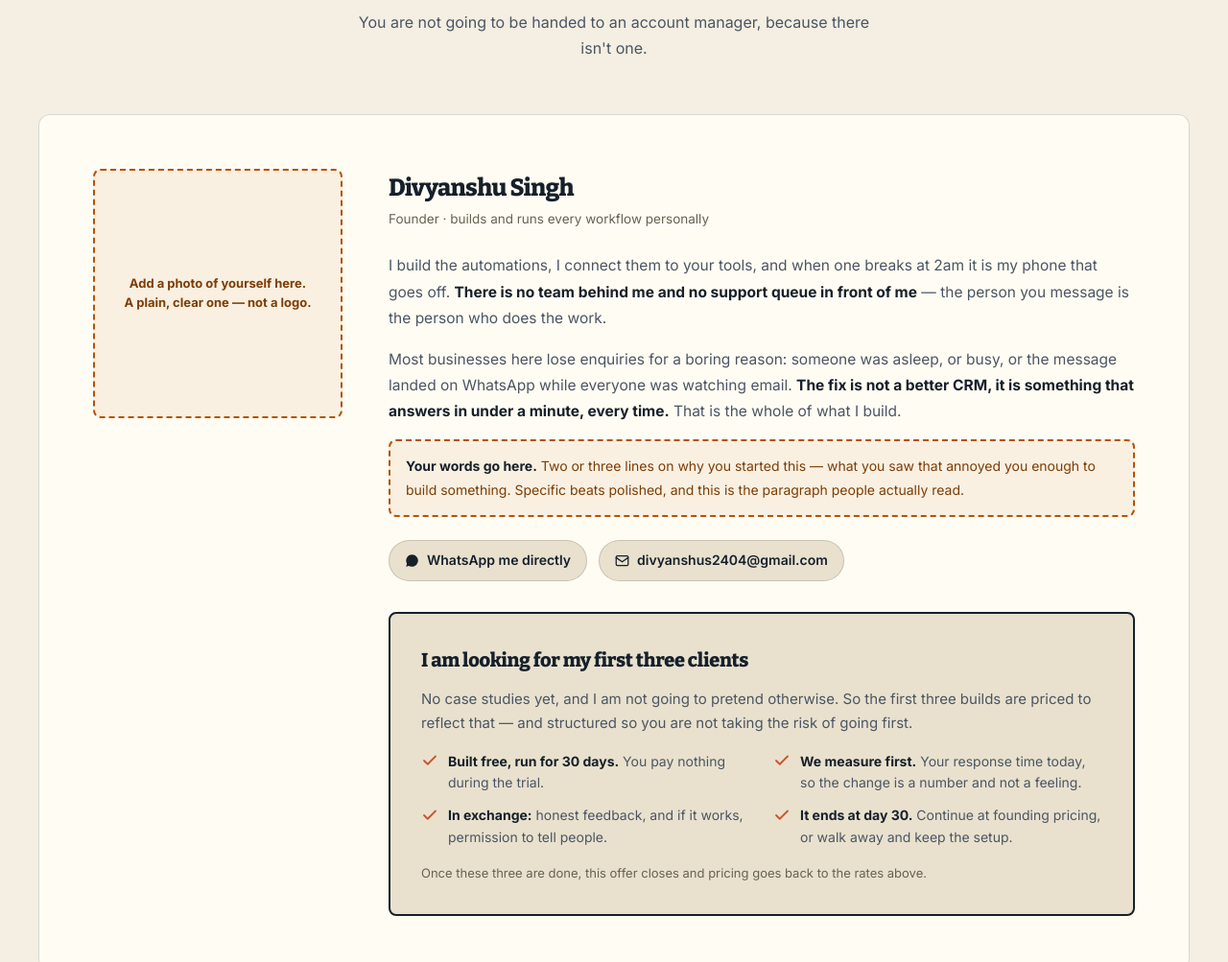
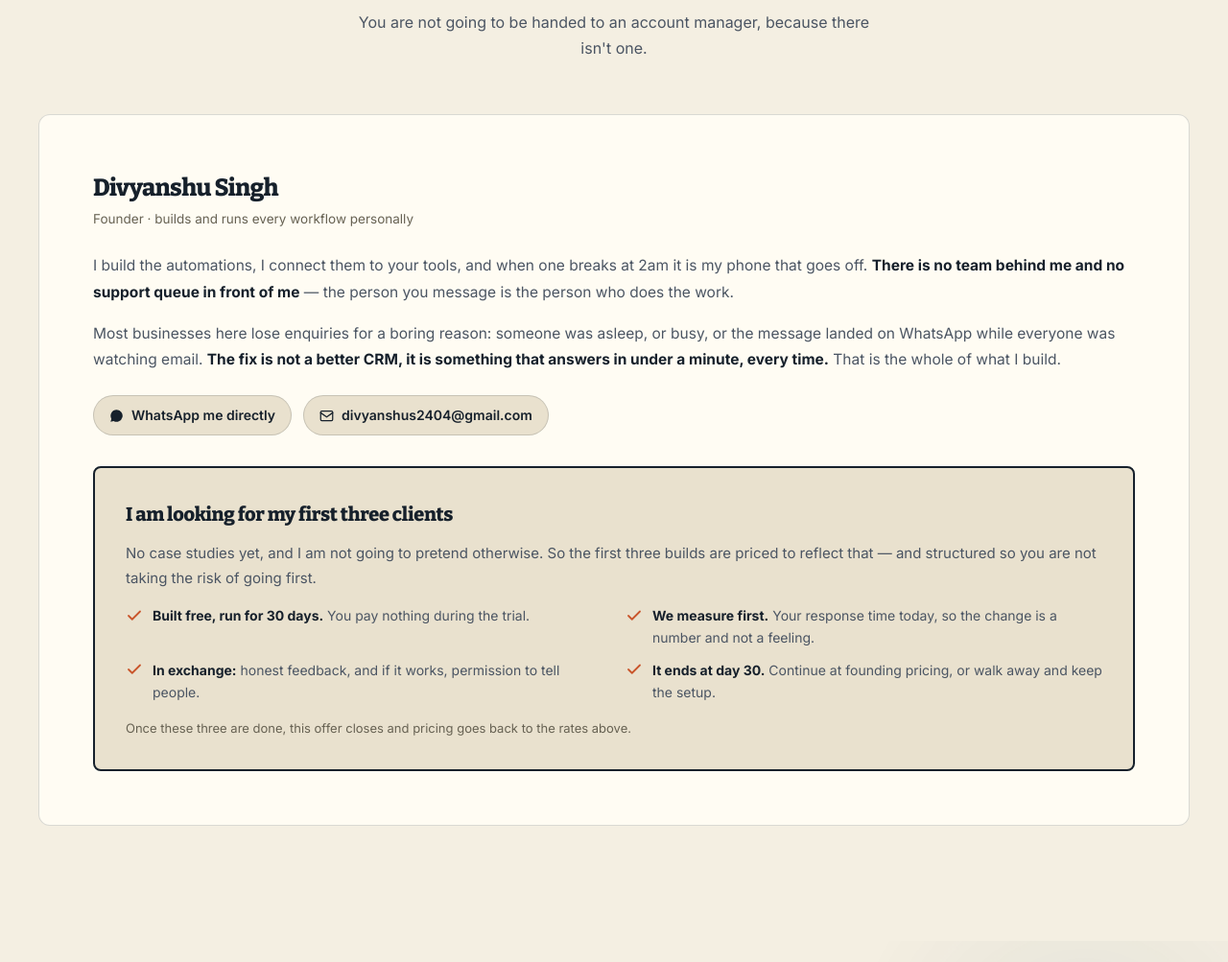
Before and after one commit to divyanshus2404/lazyscale, a plain HTML site: page index.html in a window 1280 px wide. Shown: the part 6827-7830 px from the top of the page at 96% size. Drawn offline with nearby package versions, Linux system fonts and the light colour scheme; a script that the page names is missing.

Commit message:
Take the unfinished placeholders off the live site
The About section shipped with two loud dashed placeholders -- 'Add a photo of
yourself here' and 'Your words go here' -- and they have been in front of every
visitor for three days. Making them impossible to miss was the right instinct
and pushing them was not; an unfinished trust section is worse than a shorter
finished one.

Both are now HTML comments carrying the same instructions, so the section reads
as complete while the content is still missing. Nothing else was cut: the name,
the role, the two real paragraphs, the direct WhatsApp and email, and the
founding-client offer are all untouched and all true without the photo.

The founder grid drops to a single column since there is no photo column to
balance. When a photo exists, drop it at /founder.jpg, uncomment the block, and
set grid-template-columns back to 260px 1fr -- the comment says so in place.

Verified at 360 and desktop with transitions disabled: zero contrast failures
and no heading jumps in either theme, no overflow, and no placeholder text left
anywhere in the rendered page.

Co-Authored-By: Claude Opus 5 <noreply@anthropic.com>

```diff
--- a/index.html
+++ b/index.html
@@ -613,7 +613,7 @@
   .founder {
     background: var(--bg-card); border: 1px solid var(--border);
     border-radius: var(--r-lg); padding: var(--s8);
-    display: grid; grid-template-columns: 260px 1fr; gap: 48px; align-items: start;
+    display: grid; grid-template-columns: 1fr; gap: 48px; align-items: start;
     box-shadow: var(--shadow-md);
   }
   .founder-photo {
@@ -658,7 +658,7 @@
   .founding-count { font-size: 13px; color: var(--text-muted); margin-top: var(--s4); }
 
   @media (max-width: 900px) {
-    .founder { grid-template-columns: 1fr; padding: 32px 24px; gap: 28px; }
+    .founder { padding: 32px 24px; gap: 28px; }
     .founder-photo, .founder-photo-placeholder { max-width: 200px; }
     .founding-terms { grid-template-columns: 1fr; }
   }
@@ -2624,13 +2624,12 @@
       <p class="section-desc">You are not going to be handed to an account manager, because there isn't one.</p>
     </div>
     <div class="founder">
-      <div>
-        <!-- REPLACE ME: swap this block for
-             <img src="/founder.jpg" alt="Divyanshu Singh" class="founder-photo"> -->
-        <div class="founder-photo-placeholder" data-needs-photo>
-          Add a photo of yourself here.<br>A plain, clear one &#8212; not a logo.
+        <!-- PHOTO: when you have one, drop it at /founder.jpg, uncomment the block
+             below, and change .founder grid-template-columns back to "260px 1fr".
+        <div>
+          <img src="/founder.jpg" alt="Divyanshu Singh" class="founder-photo">
         </div>
-      </div>
+        -->
       <div class="founder-body">
         <div class="founder-name">Divyanshu Singh</div>
         <div class="founder-role">Founder &#183; builds and runs every workflow personally</div>
@@ -2645,14 +2644,9 @@
         <strong>The fix is not a better CRM, it is something that answers in under a
         minute, every time.</strong> That is the whole of what I build.</p>
 
-        <!-- REPLACE ME: two or three lines in your own words about why you started
-             this. A real specific reason beats anything polished. Then delete this
-             comment and the data-needs-copy attribute. -->
-        <p data-needs-copy style="border:2px dashed var(--warn-bd);background:var(--warn-bg);color:var(--warn-fg);padding:14px 16px;border-radius:8px;font-size:14px">
-          <strong>Your words go here.</strong> Two or three lines on why you started
-          this &#8212; what you saw that annoyed you enough to build something. Specific
-          beats polished, and this is the paragraph people actually read.
-        </p>
+        <!-- YOUR PARAGRAPH: two or three lines on why you started this — what you
+             saw that annoyed you enough to build something. Add it as a <p> here.
+             Specific beats polished, and this is the paragraph people actually read. -->
 
         <div class="founder-contact">
           <a href="https://wa.me/917668229271?text=Hi%20Divyanshu%2C%20I%20saw%20LazyScale" target="_blank" rel="noopener"><svg viewBox="0 0 24 24" fill="currentColor" aria-hidden="true"><path d="M17.5 14.4c-.3-.1-1.8-.9-2-1s-.5-.1-.7.1-.8 1-1 1.2-.3.2-.6.1a8.1 8.1 0 01-2.4-1.5 9 9 0 01-1.6-2c-.2-.3 0-.5.1-.6l.5-.5.3-.5c.1-.2 0-.4 0-.5L9.2 6.9C9 6.4 8.8 6.4 8.6 6.4H8c-.2 0-.5.1-.8.4s-1 1-1 2.5 1.1 2.9 1.2 3.1a11.6 11.6 0 005.1 4.5c1.9.7 2.3.6 2.7.6.6-.1 1.8-.7 2-1.4s.2-1.3.2-1.4-.3-.2-.6-.3M12 2a10 10 0 00-8.6 15L2 22l5.1-1.3A10 10 0 1012 2z"/></svg>WhatsApp me directly</a>
```
